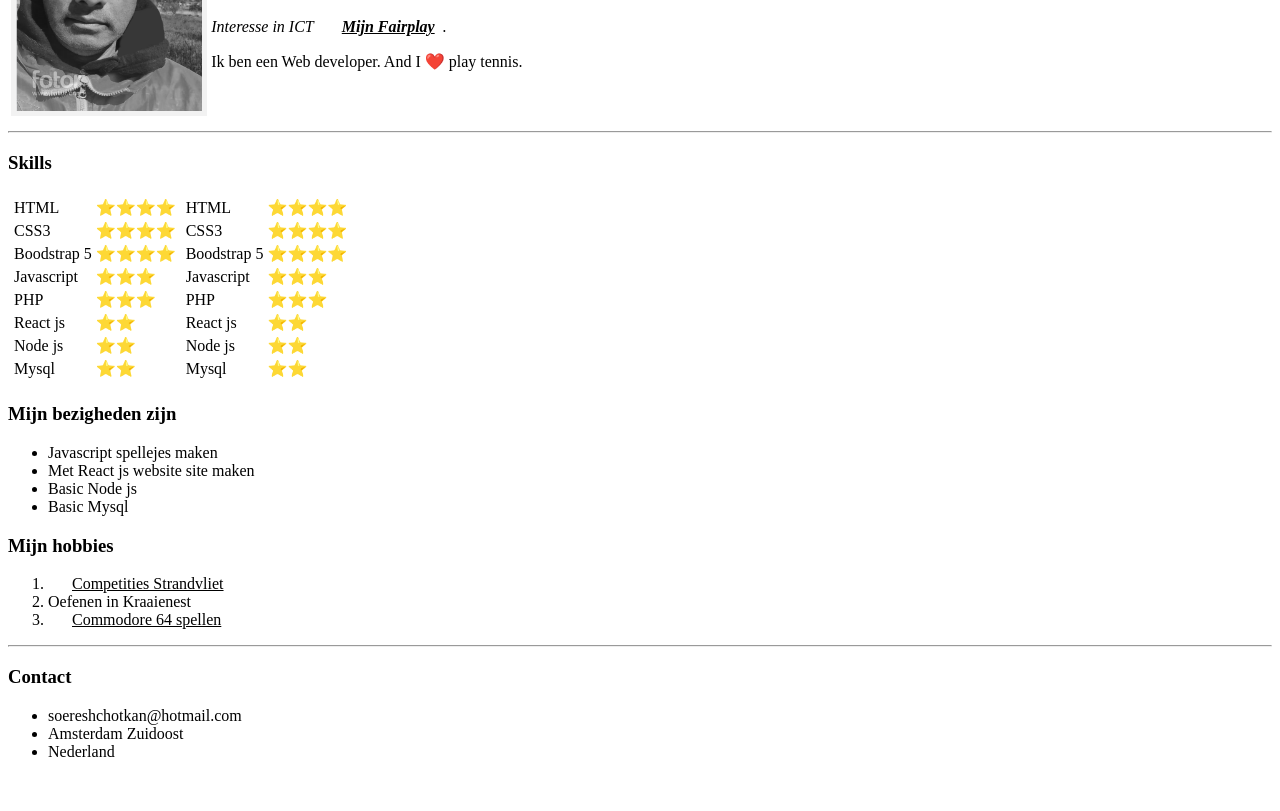
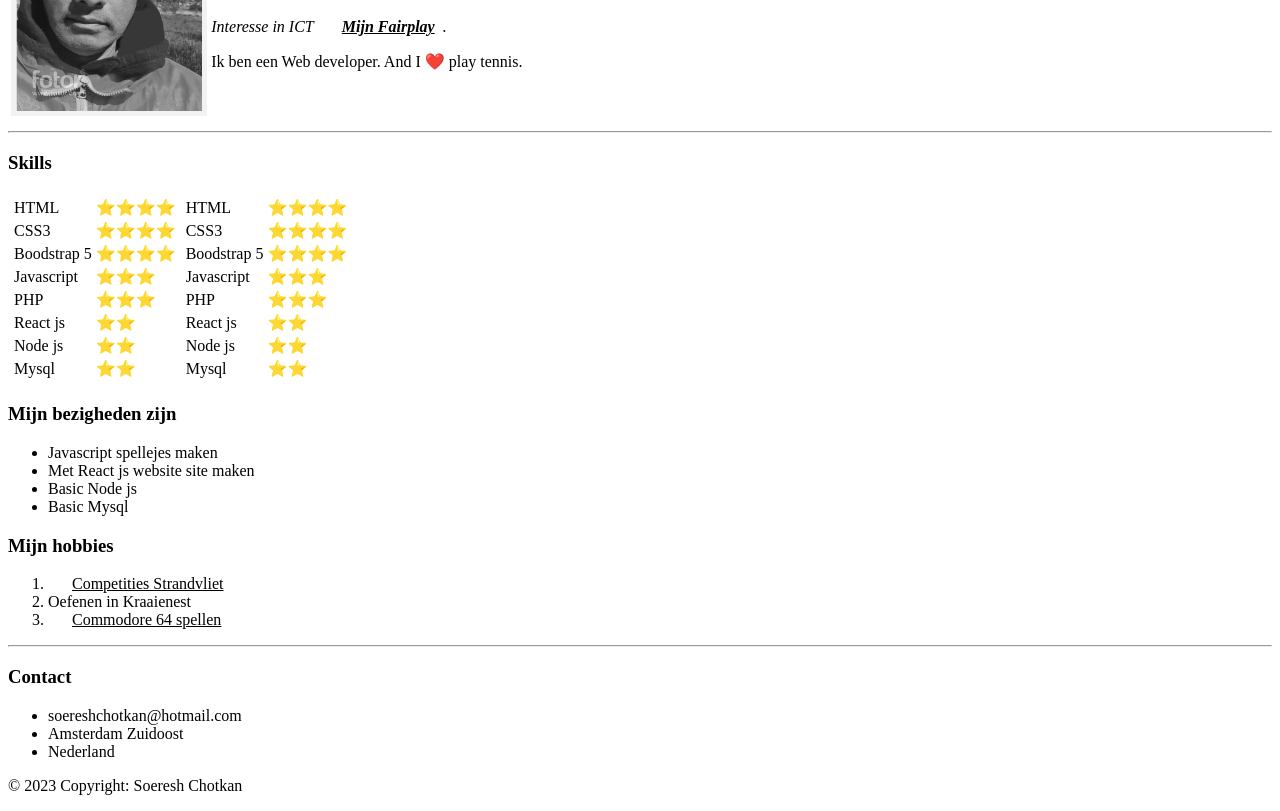
Before and after one commit to soereshchotkan/cv, a plain HTML site: page index.html in a window 1280 px wide. Shown: the part 161-972 px from the top of the page. Before the commit the page ends 938 px from the top, so only its background shows below. Drawn offline with Linux system fonts and the light colour scheme.

Commit message:
Update index.html

```diff
--- a/index.html
+++ b/index.html
@@ -121,6 +121,6 @@
         <li>Nederland</li>
       </ul>
     </main>
-    <footer></footer>
+    <footer><p>© 2023 Copyright: Soeresh Chotkan</p> </footer>
   </body>
 </html>
```
